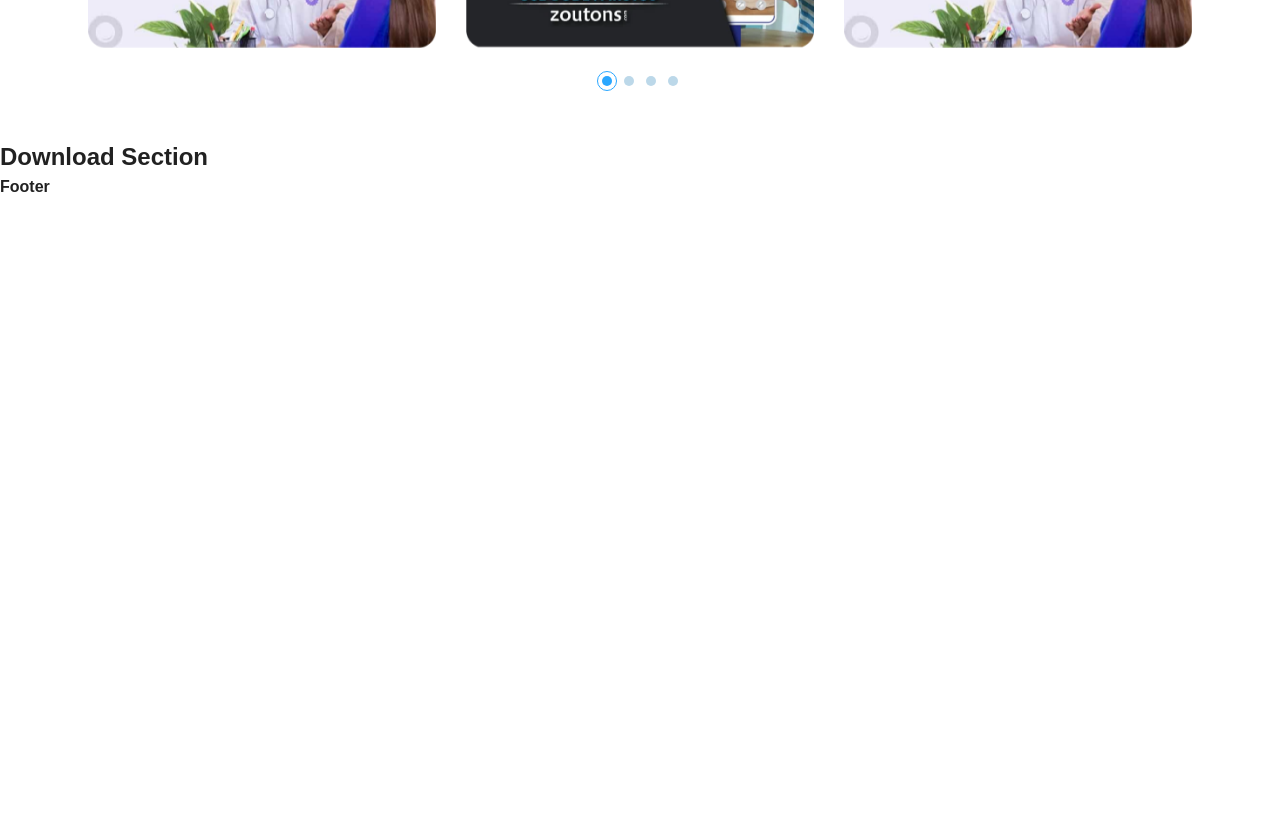
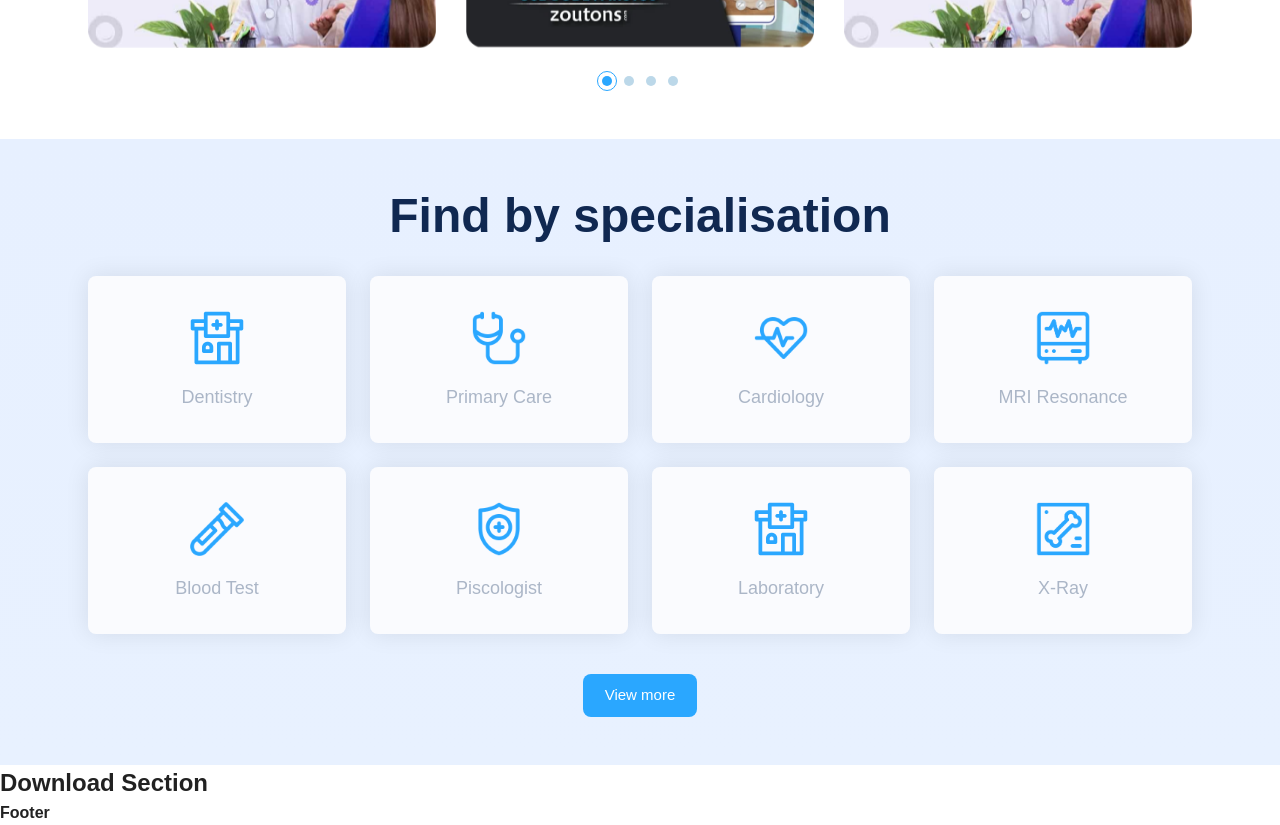
Before and after one commit to ajayghodake/MedifyApp, a React (Create React App) app: page / in a window 1280 px wide. Shown: the part 1200-2025 px from the top of the page. Before the commit the page ends 1399 px from the top, so only its background shows below. Built offline with nearby package versions, Linux system fonts and the light colour scheme; no server answers.

Commit message:
Specilization Created

```diff
--- a/src/Home/Home.jsx
+++ b/src/Home/Home.jsx
@@ -5,6 +5,7 @@ import Hero from "../components/Hero/Hero";
 import HospitalSearch from "../components/HospitalSearch/HospitalSearch";
 import HeroServices from "../components/HeroServices/HeroServices";
 import OffersSwiper from "../components/Sections/OffersSwiper/OffersSwiper";
+import Specilization from "../components/Sections/Spelizations/Specilization";
 export default function Home() {
   return (
     <div>
@@ -36,6 +37,7 @@ export default function Home() {
           </Container>
         </Box>
         <OffersSwiper />
+        <Specilization />
       </Box>
     </div>
   );
--- /dev/null
+++ b/src/components/Sections/Spelizations/Specilization.jsx
@@ -0,0 +1,45 @@
+import React, {useMemo } from "react";
+import { Box, Container, Typography, Grid, Button} from "@mui/material";
+import IconCard from "../../IconCard/IconCard";
+import Dentistry from "../../../assets/icons/Drugstore.png";
+import PrimaryCare from "../../../assets/icons/primary-care.png";
+import Cardiology from "../../../assets/icons/cardiology.png";
+import MriResonance from "../../../assets/icons/mri.png";
+import BloodTest from "../../../assets/icons/blood-test.png";
+import Piscologist from "../../../assets/icons/piscologist.png";
+import Laboratory from "../../../assets/icons/Drugstore.png";
+import Xray from "../../../assets/icons/X-Ray.png";
+
+export default function Specilization() {
+
+    const specilizationData = useMemo(() => [
+        {img: Dentistry, title: 'Dentistry'},
+        {img: PrimaryCare, title: 'Primary Care'},
+        {img: Cardiology, title: 'Cardiology'},
+        {img: MriResonance, title: 'MRI Resonance'},
+        {img: BloodTest, title: 'Blood Test'},
+        {img: Piscologist, title: 'Piscologist'},
+        {img: Laboratory, title: 'Laboratory'},
+        {img: Xray, title: 'X-Ray'},
+    ], []);
+
+  return (
+    <Box py={6} sx={{ background: "linear-gradient(#E7F0FF, #E8F1FF)" }}>
+      <Container sx={{ textAlign: "center" }}>
+        <Typography variant="h2" color="#102851" mb={4}>
+          Find by specialisation
+        </Typography>
+        <Grid container spacing={{ xs: 1, md: 3 }} mb={5} justifyContent={'center'}>
+            {
+                specilizationData.map((specilization)=>(
+                    <Grid item key={specilization.title} xs={4} md={3}>
+                        <IconCard img={specilization.img} title={specilization.title} bgColor="#FAFBFE" shadow={true}/>
+                    </Grid>
+                ))
+            }
+        </Grid>
+        <Button variant="contained" size="large" disableElevation>View more</Button>
+      </Container>
+    </Box>
+  );
+}
```
